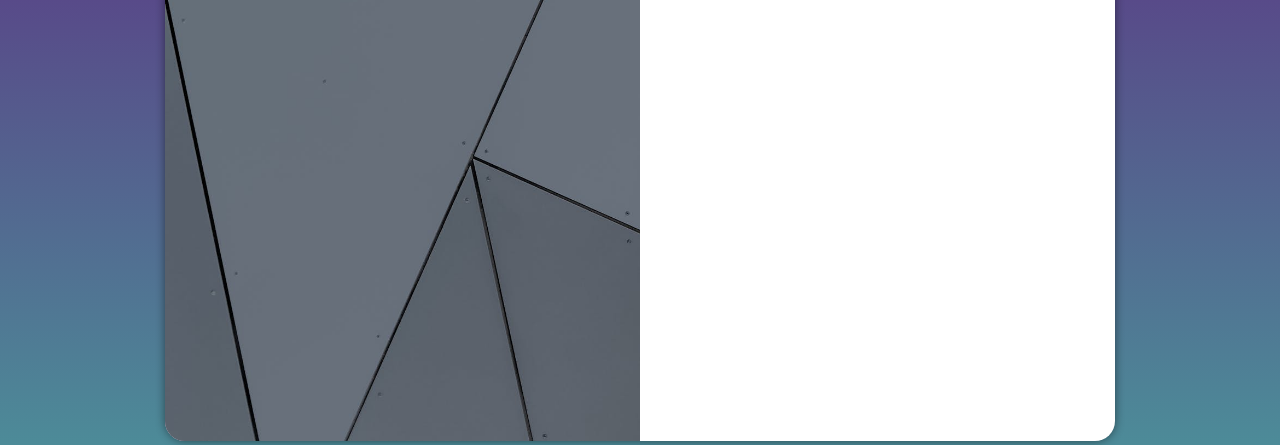
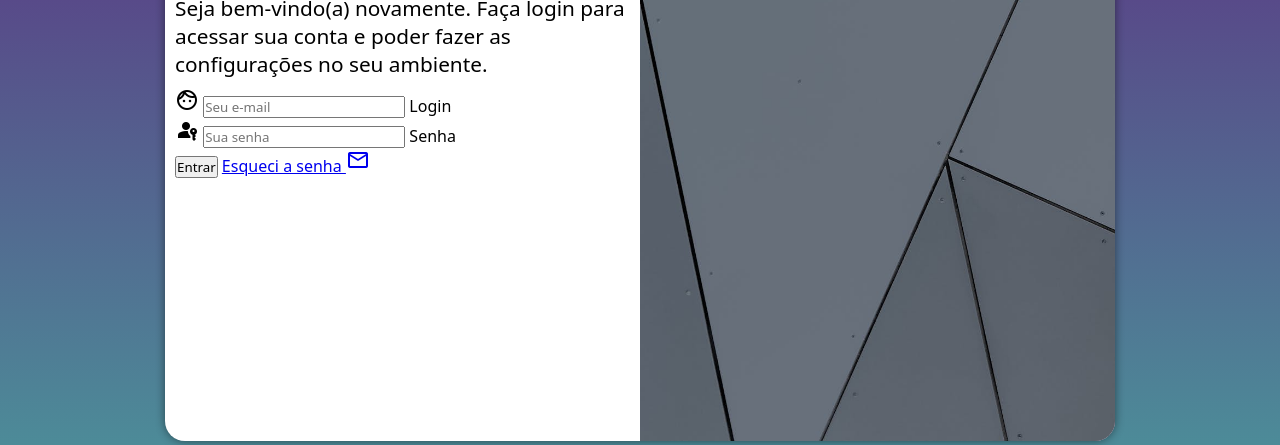
Before and after one commit to MaickoDiego/projeto-login, a plain HTML site: page indes.html in a window 1280 px wide. Shown: the part 209-654 px from the top of the page. Drawn offline with nearby package versions, Linux system fonts and the light colour scheme.

Commit message:
atualizando ícones

```diff
--- a/estilos/media-query.css
+++ b/estilos/media-query.css
@@ -21,14 +21,17 @@ Desktop: 992 até 1200px
     }
 
     section#login > div#imagem {
-        float: right;
+        float: left;
         width: 30%;
         height: 100%;
     }
 
     section#login >div#formulario {
-        float:left;
+        float:right;
         width: 70%;
+    }
+    div#formulario > p {
+        font-size: 1em;
     }
 
 }
@@ -43,13 +46,18 @@ Desktop: 992 até 1200px
     }
 
     section#login > div#imagem {
+        float: right;
+        width: 50%;
+        height: 100%;
+    }
+
+    section#login > div#formulario {
         float: left;
         width: 50%;
         height: 100%;
     }
 
-    section#login > div#formulario {
-        float: right;
-        width: 100%;
+    div#formulario > p {
+        font-size: 1.3em;
     }
 }
--- a/estilos/style.css
+++ b/estilos/style.css
@@ -34,7 +34,7 @@ section#login {
     overflow: hidden;
 
     background-color: white;
-    width: 250px;
+    width: 275px;
     height: 500px;
     border-radius: 20px;
     box-shadow: 0px 0px 10px rgba(0, 0, 0, 0.479);
@@ -56,3 +56,13 @@ section#login > div#formulario {
     padding: 10px;
 
 }
+
+div#formulario > h1 {
+    text-align: center;
+    margin-bottom: 10px;
+}
+
+div#formulario > p {
+    font-size: 0.8em;
+    margin-bottom: 10px;
+}
--- a/indes.html
+++ b/indes.html
@@ -4,6 +4,7 @@
     <meta charset="UTF-8">
     <meta name="viewport" content="width=device-width, initial-scale=1.0">
     <title>Login</title>
+    <link href="https://fonts.googleapis.com/css2?family=Material+Symbols+Outlined" rel="stylesheet" />
     <link rel="stylesheet" href="estilos/style.css">
     <link rel="stylesheet" href="estilos/media-query.css">
 </head>
@@ -18,21 +19,31 @@
                 <p>Seja bem-vindo(a) novamente. Faça login para acessar sua conta e poder fazer as configurações no seu ambiente.</p>
 
                 <form action="" method="post">
-                <p>
-                    <label for="email">Login: <input type="email" name="email" id="iemail" ></label>
 
-                </p>
-                <p>
-                    <label for="senha">
-                        Senha:<input type="password" name="senha" id="isenha">
-                    </label>
-                </p>
-                <p>
+                    <div class="campo">
+                        <span class="material-symbols-outlined">face</span>
+                        <input type="email" name="email" id="ilogin" placeholder="Seu e-mail" autocomplete="email" required maxlength="30">
+                        <label for="ilogin">Login</label>
 
-                        <input type="submit" value="Enviar">
-                        <input type="reset" value="limpar">
+                    </div>
 
-                </p>
+
+
+                    <div class="campo">
+                        <span class="material-symbols-outlined">passkey</span>
+                        <input type="password" name="senha" id="isenha" placeholder="Sua senha" autocomplete="current-password" required minlength="8" maxlength=" 30">
+                        <label for="isenha">Senha</label>
+                    </div>
+
+
+
+                    <div>
+                        <input type="submit" value="Entrar">
+                        <a href="esqueci.html">Esqueci a senha
+                            <span class="material-symbols-outlined">mail</span>
+                        </a>
+                    </div>
+
                 </form>
             </div>
 
```
